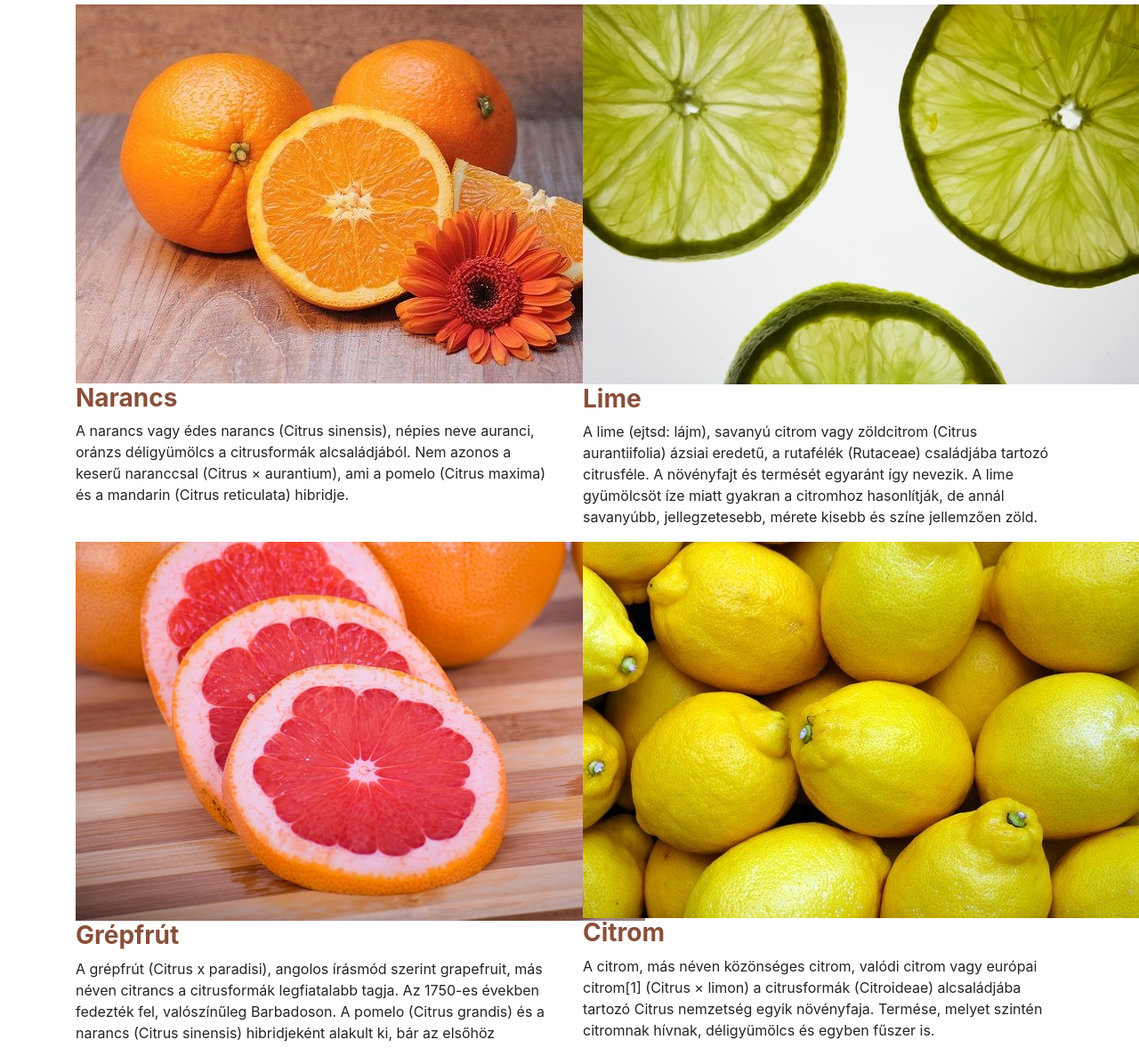
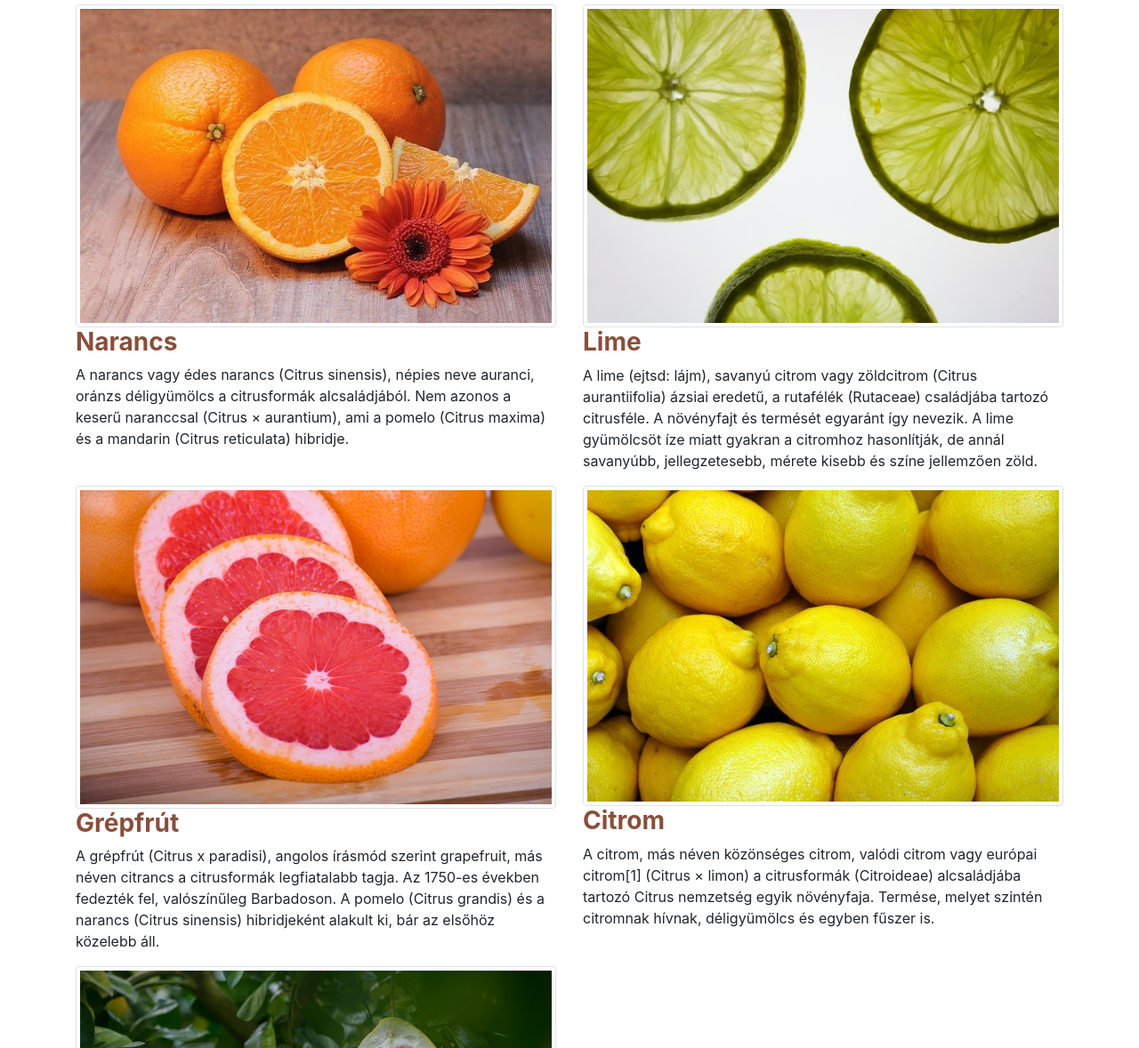
Before and after one commit to tothm23/mandarin, a plain HTML site: page index.html in a window 1280 px wide. Shown: the part 662-1840 px from the top of the page at 89% size. Drawn offline with Linux system fonts and the light colour scheme.

Commit message:
9. feladat

```diff
--- a/index.html
+++ b/index.html
@@ -43,27 +43,27 @@
           <h2 id="leggyakoribb">Leggyakoribb citrusféle gyümölcsök</h2>
         </div>
         <div class="col-sm-6 col-lg-6">
-          <img src="img/narancs.jpg" alt="Narancs" />
+          <img class="img-thumbnail" src="img/narancs.jpg" alt="Narancs" />
           <h3>Narancs</h3>
           <p>A narancs vagy édes narancs (Citrus sinensis), népies neve auranci, oránzs déligyümölcs a citrusformák alcsaládjából. Nem azonos a keserű naranccsal (Citrus × aurantium), ami a pomelo (Citrus maxima) és a mandarin (Citrus reticulata) hibridje.</p>
         </div>
         <div class="col-sm-6 col-lg-6">
-          <img src="img/lime2.jpg" alt="Lime" />
+          <img class="img-thumbnail" src="img/lime2.jpg" alt="Lime" />
           <h3>Lime</h3>
           <p>A lime (ejtsd: lájm), savanyú citrom vagy zöldcitrom (Citrus aurantiifolia) ázsiai eredetű, a rutafélék (Rutaceae) családjába tartozó citrusféle. A növényfajt és termését egyaránt így nevezik. A lime gyümölcsöt íze miatt gyakran a citromhoz hasonlítják, de annál savanyúbb, jellegzetesebb, mérete kisebb és színe jellemzően zöld.</p>
         </div>
         <div class="col-sm-6 col-lg-6">
-          <img src="img/grapefruit.jpg" alt="Grapefruit" />
+          <img class="img-thumbnail" src="img/grapefruit.jpg" alt="Grapefruit" />
           <h3>Grépfrút</h3>
           <p>A grépfrút (Citrus x paradisi), angolos írásmód szerint grapefruit, más néven citrancs a citrusformák legfiatalabb tagja. Az 1750-es években fedezték fel, valószínűleg Barbadoson. A pomelo (Citrus grandis) és a narancs (Citrus sinensis) hibridjeként alakult ki, bár az elsőhöz közelebb áll.</p>
         </div>
         <div class="col-sm-6 col-lg-6">
-          <img src="img/citrom.jpg" alt="Citrom" />
+          <img class="img-thumbnail" src="img/citrom.jpg" alt="Citrom" />
           <h3>Citrom</h3>
           <p>A citrom, más néven közönséges citrom, valódi citrom vagy európai citrom[1] (Citrus × limon) a citrusformák (Citroideae) alcsaládjába tartozó Citrus nemzetség egyik növényfaja. Termése, melyet szintén citromnak hívnak, déligyümölcs és egyben fűszer is.</p>
         </div>
         <div class="col-sm-6 col-lg-6">
-          <img src="img/pomelo.jpg" alt="Pomelo" />
+          <img class="img-thumbnail" src="img/pomelo.jpg" alt="Pomelo" />
           <h3>Pomelo</h3>
           <p>A pomelo vagy pummelo (avagy középső gyümölcs) (latin: Citrus grandis, binomiális név: Citrus maxima) a rutafélék családjába tartozó, valószínűleg Malajziában és Polinéziában őshonos déligyümölcs.</p>
         </div>
```
Also changed, not shown: mandarin.html (+1 -1 lines).
